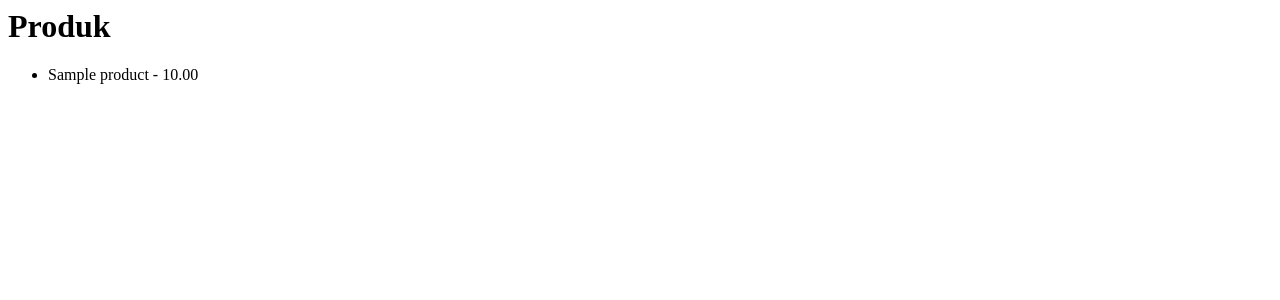
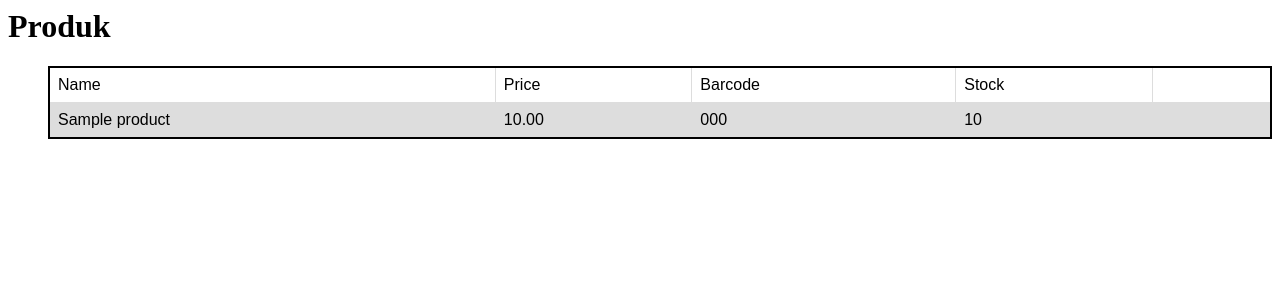
Before and after one commit to fikarchamiiiim/django_tech_test, a Django app: page /product in a window 1280 px wide. Shown: the top 300 px of the page. Run offline with Django 5.2, Linux system fonts and the light colour scheme; data comes from the database, SQL or seed files in the repository; tables that the repository leaves empty hold one stand-in row (values such as "Sample post").

Commit message:
add css to product list

```diff
--- a/product_module/templates/product_module/product_list.html
+++ b/product_module/templates/product_module/product_list.html
@@ -1,3 +1,23 @@
+<head>
+  <style>
+    table {
+      font-family: arial, sans-serif;
+      border-collapse: collapse;
+      width: 100%;
+    }
+
+    td, th {
+      border: 1px solid #dddddd;
+      text-align: left;
+      padding: 8px;
+    }
+
+    tr:nth-child(even) {
+      background-color: #dddddd;
+    }
+    </style>
+</head>
+
 <h1>Produk</h1>
 
 {% if role == 'manager' or role == 'user' %}
@@ -5,17 +25,35 @@
 {% endif %}
 
 <ul>
+    <table style="border: 2px solid black;">
+      <tr>
+        <td>Name</td>
+        <td>Price</td>
+        <td>Barcode</td>
+        <td>Stock</td>
+        <td colspan="2">
+          {% if role == 'manager' or role == 'user' %}
+            Action
+          {% endif %}
+        </td>
+      </tr>
       {% for product in products %}
-    <li>
-      {{ product.name }} - {{ product.price }}
-
+      <tr>
+        <td>{{ product.name }}</td>
+        <td>{{ product.price }}</td>
+        <td>{{ product.barcode }}</td>
+        <td>{{ product.stock }}</td>
+        <td>
           {% if role == 'manager' or role == 'user' %}
             <a href="{% url 'product-update' product.pk %}">Edit</a>
           {% endif %}
-
+        </td>
+        <td>
           {% if role == 'manager' %}
             <a href="{% url 'product-delete' product.pk %}">Delete</a>
           {% endif %}
-    </li>
+        </td>
+      </tr>
       {% endfor %}
+    </table>
 </ul>
```
Lines whose indentation alone changed are shown as unchanged.
